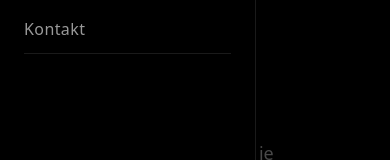
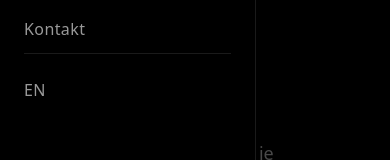
Before and after one commit to andreiusha228/suchdolvcase, a Next.js app: page / in a window 390 px wide. Both pictures are taken after a click on the button "Toggle menu". Shown: the part 175-335 px from the top of the page. Built offline with nearby package versions, Linux system fonts and the light colour scheme.

Commit message:
Add language switcher back to mobile menu

```diff
--- a/components/Navbar.tsx
+++ b/components/Navbar.tsx
@@ -164,6 +164,14 @@ const Navbar = () => {
                   {t('nav.contact')}
                 </a>
                 <div className="pt-4 mt-4 border-t border-white/10">
+                  <button
+                    onClick={() => {
+                      toggleLanguage();
+                    }}
+                    className="text-white/60 text-base font-light tracking-wide hover:text-white transition-all duration-300 py-2 uppercase"
+                  >
+                    {language === 'cz' ? 'EN' : 'CZ'}
+                  </button>
                 </div>
               </div>
             </div>
```
